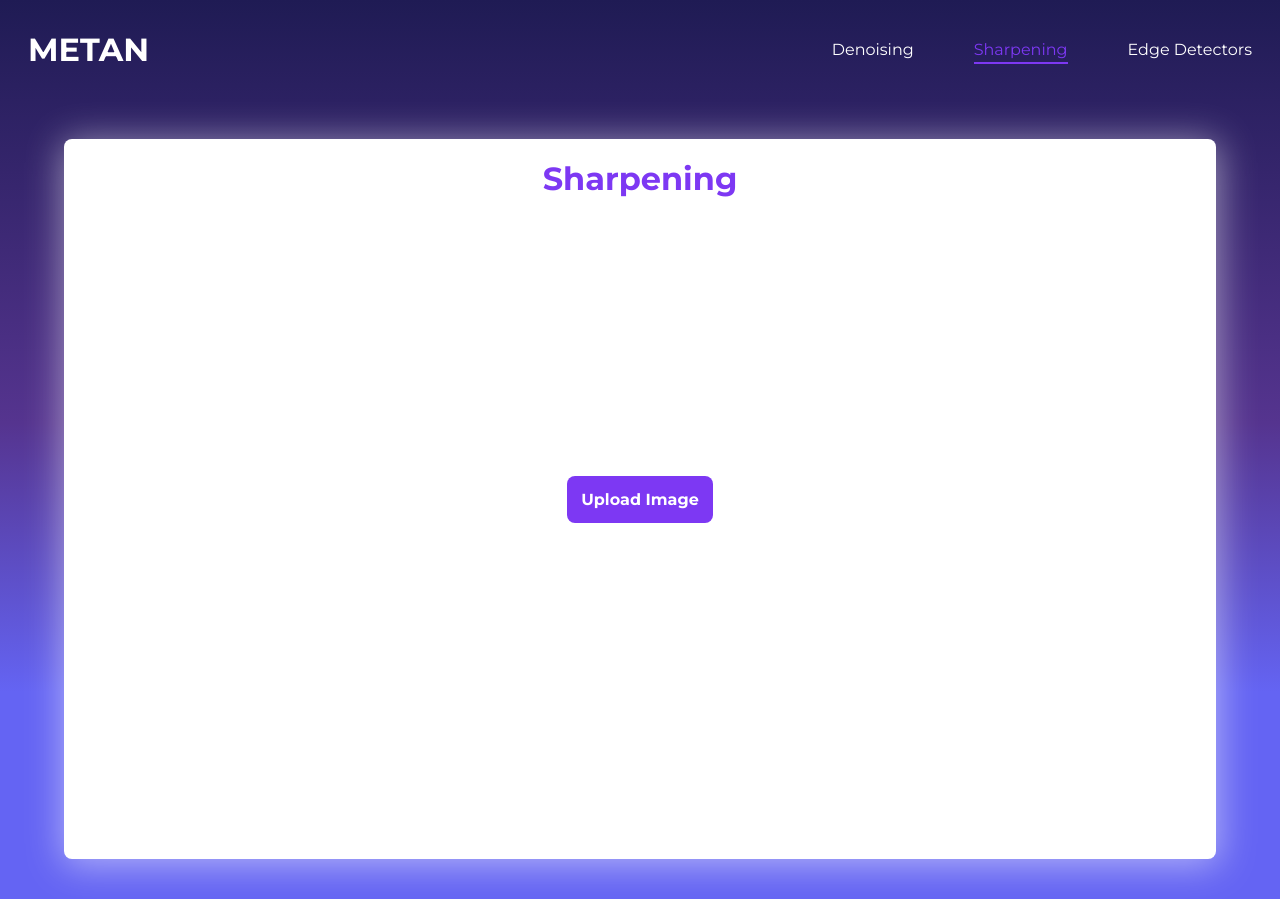
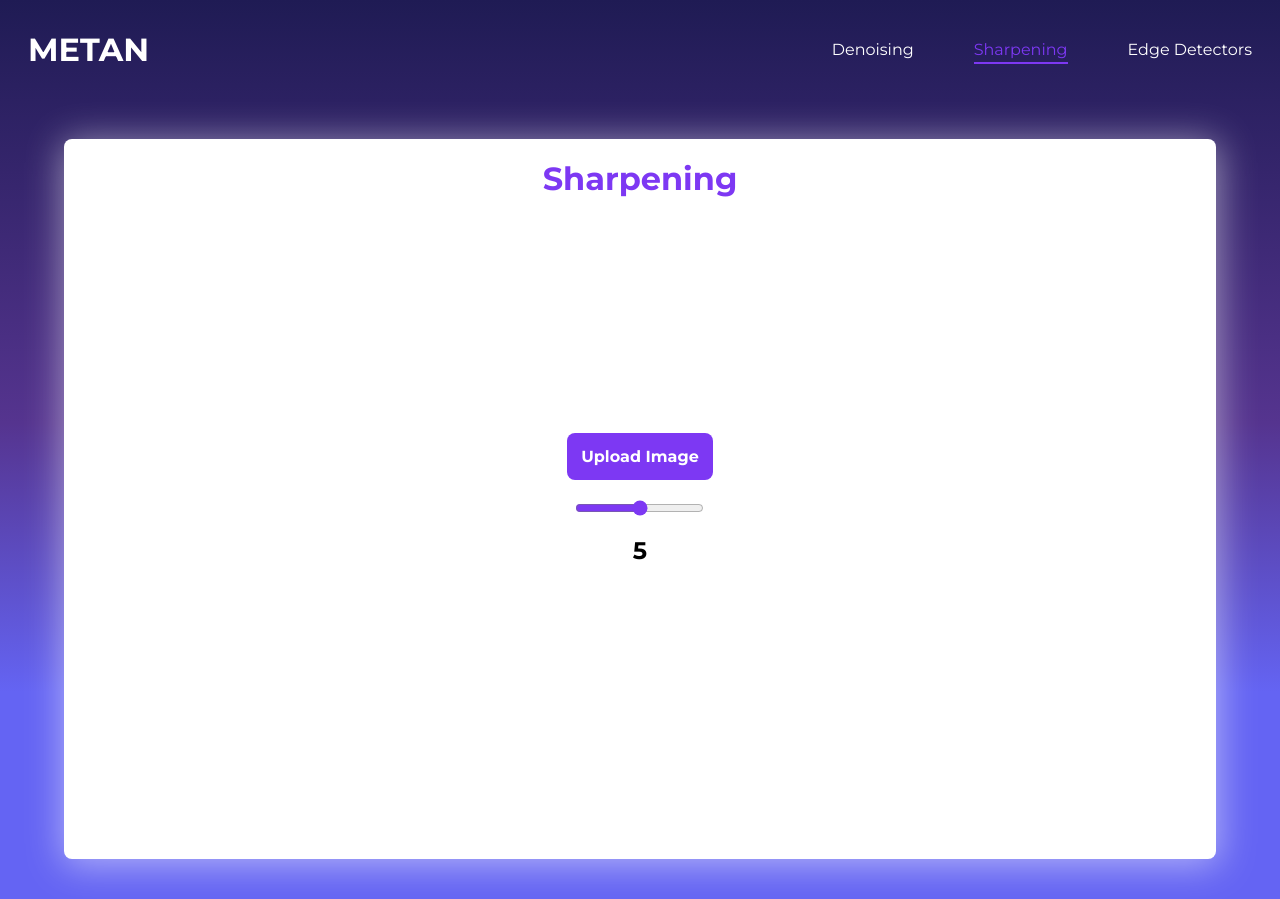
Before and after one commit to Havold/CS405-Image-Captioning, a React (Create React App) app: page /sharpening in a window 1280 px wide. Built offline with nearby package versions, Linux system fonts and the light colour scheme.

Commit message:
Add level range to change sharpen level.

```diff
--- a/src/pages/Home/Home.jsx
+++ b/src/pages/Home/Home.jsx
@@ -11,7 +11,9 @@ const Home = () => {
         <div className="right">
           <h1>IMAGE PROCESSING</h1>
           <span>is our specialist</span>
-          <button>Get Started</button>
+          <Link to="/denoising">
+            <button>Get Started</button>
+          </Link>
         </div>
       </div>
       <div className="center">
@@ -43,7 +45,9 @@ const Home = () => {
               Reduces noise in images by softening pixel variations, resulting
               in smoother textures and improved overall image quality.
             </p>
-            <Link to='/denoising'><button>Try it now!</button></Link>
+            <Link to="/denoising">
+              <button>Try it now!</button>
+            </Link>
           </div>
           <div className="item">
             <img src="/assets/images/facility-02.png" alt="facility-02" />
@@ -52,7 +56,9 @@ const Home = () => {
               Enhances image definition by sharpening edges and fine details,
               making objects and textures appear clearer and more distinct.
             </p>
-            <Link to='/sharpening'><button>Try it now!</button></Link>
+            <Link to="/sharpening">
+              <button>Try it now!</button>
+            </Link>
           </div>
           <div className="item">
             <img src="/assets/images/facility-03.png" alt="facility-03" />
@@ -62,7 +68,9 @@ const Home = () => {
               like Sobel, Prewitt, and Canny, helping to emphasize object shapes
               and structural details.
             </p>
-            <Link to='/edge-detectors'><button>Try it now!</button></Link>
+            <Link to="/edge-detectors">
+              <button>Try it now!</button>
+            </Link>
           </div>
         </div>
       </div>
--- a/src/pages/Sharpening/Sharpening.jsx
+++ b/src/pages/Sharpening/Sharpening.jsx
@@ -1,30 +1,53 @@
-import { useEffect, useState } from 'react';
-import './sharpening.scss'
-import { makeRequest } from '../../axios';
+import { useEffect, useState } from "react";
+import "./sharpening.scss";
+import { makeRequest } from "../../axios";
+import { useMutation, useQuery, useQueryClient } from "@tanstack/react-query";
 
 const Sharpening = () => {
   const [image, setImage] = useState(null);
-  const [sharpenedImage, setSharpenedImage] = useState(null)
-  const [isLoading, setIsLoading] = useState(false)
+  // const [sharpenedImage, setSharpenedImage] = useState(null)
+  const [isLoading, setIsLoading] = useState(false);
+  const [level, setLevel] = useState(5);
+  const queryClient = useQueryClient();
+
+  const { isPending, error, data } = useQuery({
+    queryKey: ["sharpen"],
+    queryFn: () => {
+      if (image) {
+        const formData = new FormData();
+        formData.append("image", image);
+        return makeRequest
+          .post(`/sharpening?level=${level}`, formData)
+          .then((res) => {
+            setIsLoading(false);
+            return `${res.data.sharpened_image_url}?t=${new Date().getTime()}`;
+          });
+      }
+      return null;
+    },
+  });
+
+  const mutation = useMutation({
+    mutationFn: (newImage) => {
+      newImage.preview = URL.createObjectURL(newImage);
+      setImage(newImage);
+    },
+    onSuccess: () => {
+      queryClient.invalidateQueries({ queryKey: ["sharpen"] });
+    },
+  });
 
   const handleUploadFile = async (e) => {
-    setIsLoading(true);
     const file = e.target.files[0];
     if (file) {
-      file.preview = URL.createObjectURL(file);
-      setImage(file);
+      setIsLoading(true);
+      mutation.mutate(file);
+    }
+  };
 
-      const formData = new FormData();
-      formData.append('image', file)
-
-      console.log(formData)
-
-      const result = await makeRequest.post('/sharpening', formData).then(res => res.data.sharpened_image_url)
-      console.log(result)
-      setSharpenedImage(result);
-    }
-    setIsLoading(false);
-
+  const handleChangeRange = (e) => {
+    setLevel(e.target.value);
+    mutation.mutate(image);
   };
 
   useEffect(() => {
@@ -42,7 +65,19 @@ const Sharpening = () => {
         <div className="content">
           <input type="file" id="uploadImage" onChange={handleUploadFile} />
           {!image ? (
-            <label htmlFor="uploadImage">Upload Image</label>
+            <div className="actions">
+              <label htmlFor="uploadImage">Upload Image</label>
+              <input
+                className="inputRange"
+                type="range"
+                min={0}
+                max={10}
+                step={1}
+                value={level}
+                onChange={handleChangeRange}
+              />
+              <h2>{level}</h2>
+            </div>
           ) : (
             <div className="result">
               <div className="items">
@@ -52,16 +87,33 @@ const Sharpening = () => {
                 </div>
                 <div className="item">
                   <span>Sharpened Image</span>
-                  {isLoading ? 'Loading...' : <img src={'http://localhost:5000' + sharpenedImage} alt="sharpenedImage" />}
+                  {isLoading ? (
+                    "Loading..."
+                  ) : (
+                    <img
+                      src={"http://localhost:5000" + data}
+                      alt="sharpenedImage"
+                    />
+                  )}
                 </div>
               </div>
               <label htmlFor="uploadImage">Upload Image</label>
+              <input
+                className="inputRange"
+                type="range"
+                min={0}
+                max={10}
+                step={1}
+                value={level}
+                onChange={handleChangeRange}
+              />
+              <h2>{level}</h2>
             </div>
           )}
         </div>
       </div>
     </div>
   );
-}
+};
 
-export default Sharpening
+export default Sharpening;
--- a/src/pages/Sharpening/sharpening.scss
+++ b/src/pages/Sharpening/sharpening.scss
@@ -35,6 +35,13 @@
                 display: none;
             }
 
+            .actions {
+                display: flex;
+                flex-direction: column;
+                gap: 20px;
+                align-items: center;
+            }
+
             label {
                 background-color: var(--primary);
                 padding: 14px;
@@ -46,13 +53,18 @@
                 text-align: center;
             }
 
+            .inputRange {
+                display: block;
+                accent-color: var(--primary);
+            }
+
 
             .result {
                 display: flex;
                 flex-direction: column;
                 align-items: center;
                 justify-content: center;
-                gap: 40px;
+                gap: 20px;
 
                 .items{
                     display: flex;
```
